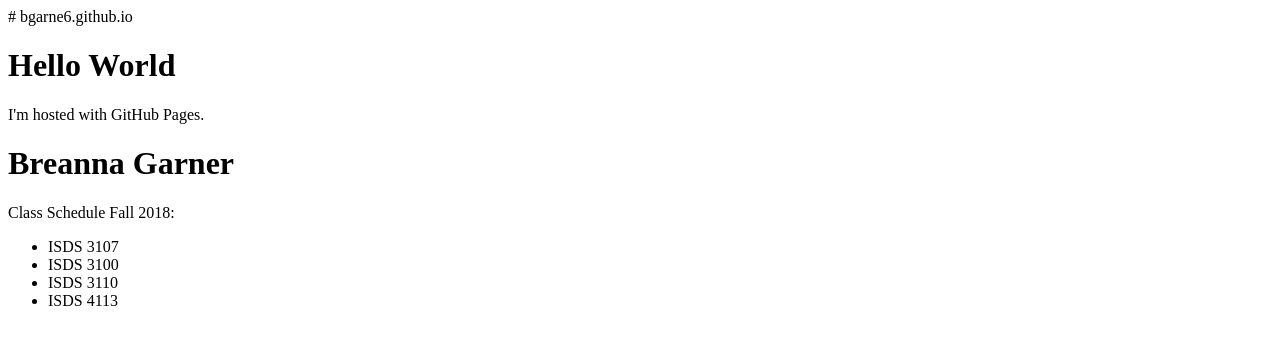
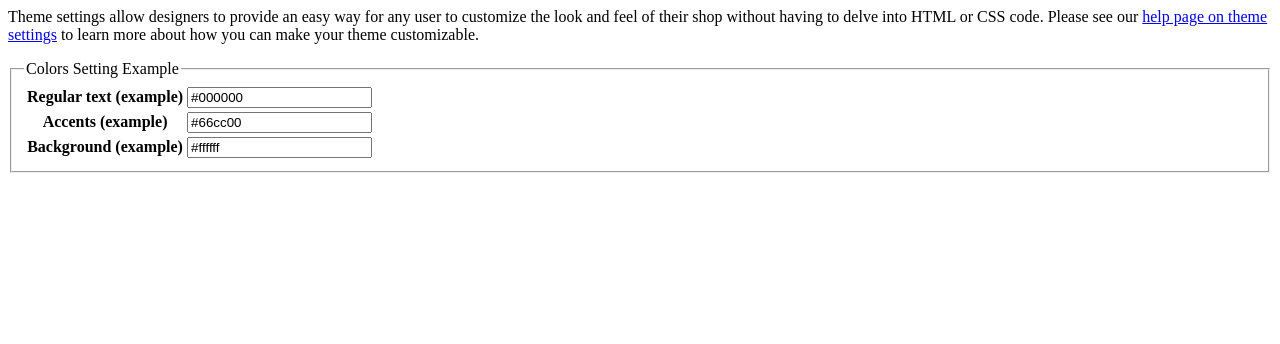
Before and after one commit to bgarne6/bgarne6.github.io, a plain HTML site: page index.html in a window 1280 px wide. Drawn offline with Linux system fonts and the light colour scheme.

Commit message:
Update index.html

```diff
--- a/index.html
+++ b/index.html
@@ -1,17 +1,23 @@
-# bgarne6.github.io
+<div class="section-info">
+    <p>
+        Theme settings allow designers to provide an easy way for any user to customize the look and feel of their shop without having to delve into HTML or CSS code. Please see our <a title="Open Wiki in a new window" target="wiki" href="http://wiki.shopify.com/Theme_Settings">help page on theme settings</a> to learn more about how you can make your theme customizable.
+    </p>
+</div>
 
-<!DOCTYPE html>
-<html>
-<body>
-<h1>Hello World</h1>
-<p>I'm hosted with GitHub Pages.</p>
-
-</body>
-</html>
-<h1>Breanna Garner</h1>
-<p>Class Schedule Fall 2018:</p>
-<ul>
-  <li>ISDS 3107</li>
-  <li>ISDS 3100</li>
-  <li>ISDS 3110</li>
-  <li>ISDS 4113</li>
+<fieldset>
+    <legend>Colors Setting Example</legend>
+    <table>
+        <tr>
+            <th><label for="text_color">Regular text (example)</label></th>
+            <td><input id="text_color" name="text_color" class="color" value="#000000" /></td>
+        </tr>
+        <tr>
+            <th><label for="accent_color">Accents (example)</label></th>
+            <td><input id="accent_color" name="accent_color" class="color" value="#66cc00" /></td>
+        </tr>
+        <tr>
+            <th><label for="bg_color">Background (example)</label></th>
+            <td><input id="bg_color" name="bg_color" class="color" value="#ffffff" /></td>
+        </tr>
+    </table>
+</fieldset>
```
